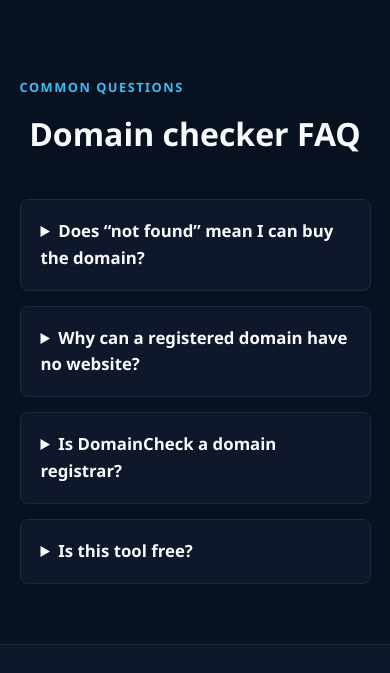
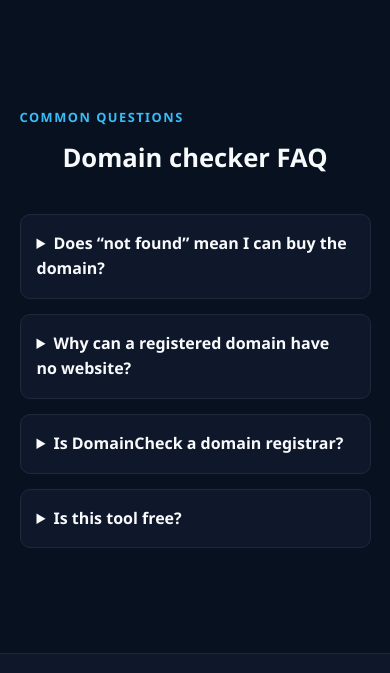
Before and after one commit to subediujwal767/Domain-checker, a website: page public/index.html in a window 390 px wide. Shown: the part 2820-3493 px from the top of the page. Drawn offline with Linux system fonts and the light colour scheme.

Commit message:
Revamp FAQ section styles in index.html
Updated the FAQ section styles for better layout and responsiveness.

```diff
--- a/public/index.html
+++ b/public/index.html
@@ -103,11 +103,71 @@
     .prose p { color: var(--text-muted); margin-bottom: 20px; font-size: 1rem; }
     .prose strong { color: var(--text-main); }
 
-    /* FAQ */
-    .faq-section { max-width: 800px; margin: 0 auto 60px auto; padding: 0 5%; }
-    .faq-section details { background: var(--card-bg); border: 1px solid var(--card-border); border-radius: 8px; margin-bottom: 15px; padding: 18px 20px; cursor: pointer; }
-    .faq-section summary { font-weight: bold; font-size: 1.05rem; outline: none; }
-    .faq-section p { color: var(--text-muted); margin-top: 10px; font-size: 0.95px; }
+
+/* FAQ Section */
+.faq-section {
+  display: block;
+  width: 100%;
+  max-width: 900px;
+  margin: 0 auto 60px;
+  padding: 40px 5%;
+  color: var(--text-main);
+}
+
+.faq-section .section-heading {
+  text-align: center;
+  margin: 0 auto 35px;
+}
+
+.faq-section .section-heading h2 {
+  color: var(--text-main);
+  font-size: 2rem;
+  margin: 10px 0;
+}
+
+.faq-section details {
+  display: block;
+  background: var(--card-bg);
+  border: 1px solid var(--card-border);
+  border-radius: 10px;
+  margin-bottom: 15px;
+  padding: 20px;
+}
+
+.faq-section summary {
+  display: list-item;
+  color: var(--text-main);
+  font-weight: 600;
+  font-size: 1rem;
+  cursor: pointer;
+  line-height: 1.6;
+}
+
+.faq-section details[open] {
+  border-color: var(--accent);
+}
+
+.faq-section details p {
+  display: block;
+  color: var(--text-muted);
+  margin-top: 12px;
+  font-size: 0.95rem;
+  line-height: 1.8;
+}
+
+@media (max-width: 600px) {
+  .faq-section {
+    padding: 30px 5%;
+  }
+
+  .faq-section .section-heading h2 {
+    font-size: 1.6rem;
+  }
+
+  .faq-section details {
+    padding: 16px;
+  }
+}
 
     /* Footer */
     .site-footer { background: var(--card-bg); border-top: 1px solid var(--card-border); padding: 50px 5% 30px 5%; margin-top: 40px; }
```
